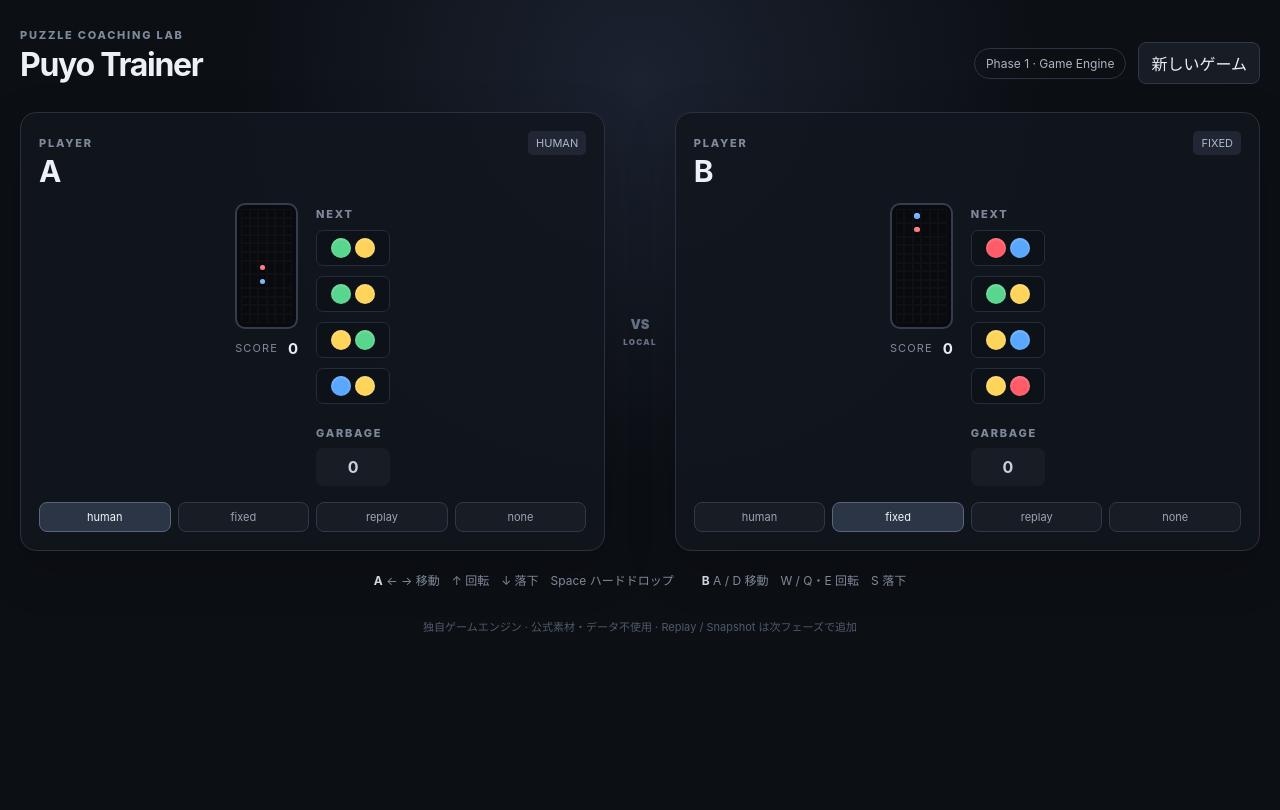
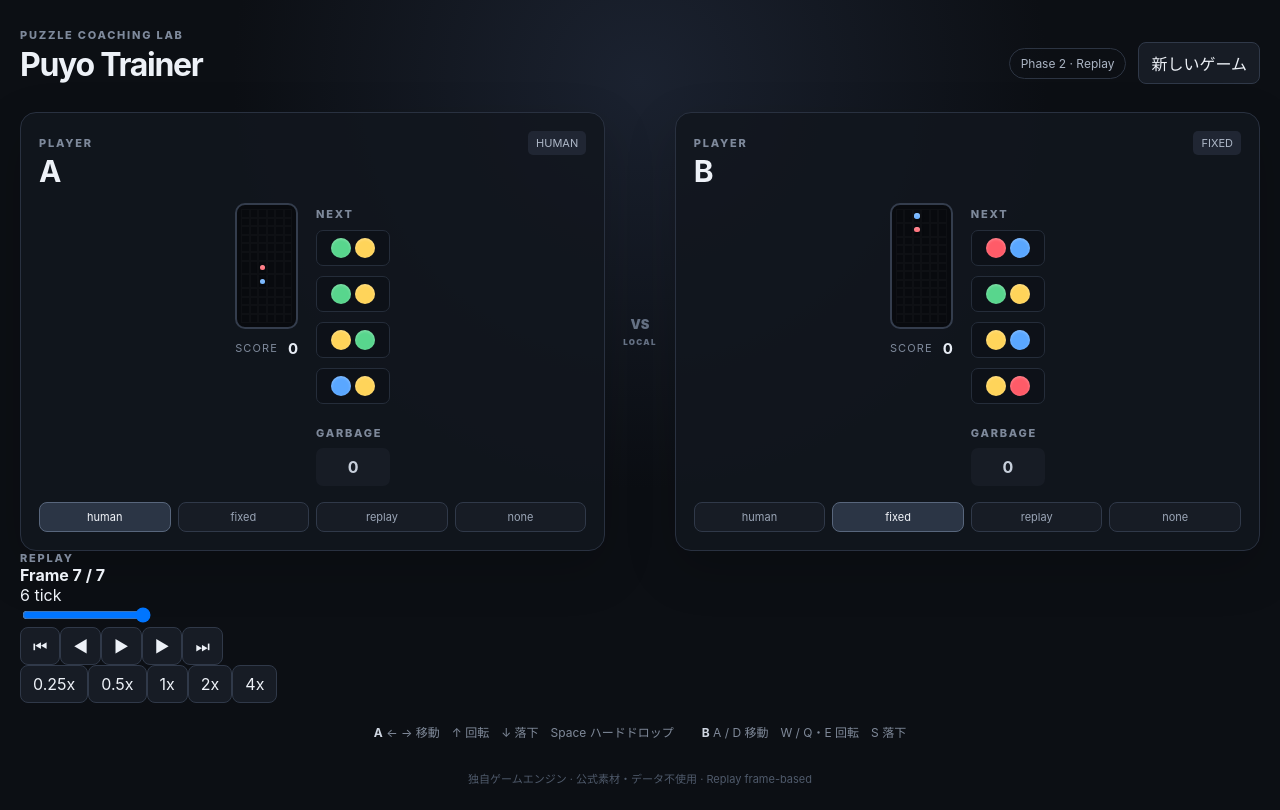
Before and after one commit to doming0202/Puyo-trainer, a React (Vite) app: page / in a window 1280 px wide. Built offline with nearby package versions, Linux system fonts and the light colour scheme.

Commit message:
feat: add replay controls and timeline

```diff
--- a/src/App.tsx
+++ b/src/App.tsx
@@ -1,55 +1,41 @@
 import { useCallback, useEffect, useRef, useState } from 'react'
 import { cellsOf, createGame, updatePlayer } from './game/engine'
+import { appendFrame, createReplay, frameToGame, moveCursor, REPLAY_SPEEDS, type ReplayState } from './game/replay'
 import { COLS, ROWS, type GameState, type PlayerState, type PuyoColor } from './game/types'
 import './styles.css'
 
-const COLOR_MAP: Record<PuyoColor, string> = {
-  1: '#ff5b68',
-  2: '#ffd45a',
-  3: '#58d68d',
-  4: '#5aa7ff',
-}
+const COLOR_MAP: Record<PuyoColor, string> = { 1: '#ff5b68', 2: '#ffd45a', 3: '#58d68d', 4: '#5aa7ff' }
 
 function BoardView({ player }: { player: PlayerState }) {
   const active = new Map(cellsOf(player.current).map((cell) => [`${cell.x},${cell.y}`, cell.color]))
-  return (
-    <div className="board" aria-label="ゲーム盤面">
-      {Array.from({ length: ROWS * COLS }, (_, index) => {
-        const x = index % COLS
-        const y = Math.floor(index / COLS)
-        const boardColor = player.board[y][x]
-        const color = active.get(`${x},${y}`) ?? boardColor
-        return <div className="cell" key={`${x}-${y}`}>{color && <span className="puyo" style={{ background: COLOR_MAP[color] }} />}</div>
-      })}
-    </div>
-  )
+  return <div className="board" aria-label="ゲーム盤面">{Array.from({ length: ROWS * COLS }, (_, index) => {
+    const x = index % COLS, y = Math.floor(index / COLS)
+    const color = active.get(`${x},${y}`) ?? player.board[y][x]
+    return <div className="cell" key={`${x}-${y}`}>{color && <span className="puyo" style={{ background: COLOR_MAP[color] }} />}</div>
+  })}</div>
 }
 
 function NextView({ player }: { player: PlayerState }) {
-  return (
-    <div className="next-list">
-      {player.next.slice(0, 4).map((pair, index) => (
-        <div className="next-pair" key={index}>
-          <span className="mini-puyo" style={{ background: COLOR_MAP[pair.axis] }} />
-          <span className="mini-puyo" style={{ background: COLOR_MAP[pair.child] }} />
-        </div>
-      ))}
-    </div>
-  )
+  return <div className="next-list">{player.next.slice(0, 4).map((pair, index) => <div className="next-pair" key={index}>
+    <span className="mini-puyo" style={{ background: COLOR_MAP[pair.axis] }} /><span className="mini-puyo" style={{ background: COLOR_MAP[pair.child] }} />
+  </div>)}</div>
 }
 
 export default function App() {
   const [game, setGame] = useState<GameState>(() => createGame())
-  const gameRef = useRef(game)
-  gameRef.current = game
+  const [replay, setReplay] = useState<ReplayState>(() => createReplay(game))
+  const gameRef = useRef(game); gameRef.current = game
+  const replayRef = useRef(replay); replayRef.current = replay
 
   const dispatch = useCallback((playerIndex: 0 | 1, action: Parameters<typeof updatePlayer>[1]) => {
     setGame((current) => {
       const player = current.players[playerIndex]
-      if (player.controlMode !== 'human') return current
+      if (player.controlMode !== 'human' || !current.running) return current
       const players: [PlayerState, PlayerState] = [...current.players] as [PlayerState, PlayerState]
       players[playerIndex] = updatePlayer(player, action)
-      return { ...current, players, activePlayer: playerIndex, tick: current.tick + 1 }
+      const nextGame = { ...current, players, activePlayer: playerIndex, tick: current.tick + 1 }
+      setReplay((r) => appendFrame(r, nextGame))
+      return nextGame
     })
   }, [])
 
@@ -59,80 +45,67 @@ export default function App() {
       const key = event.key.toLowerCase()
       const controls: Record<string, [0 | 1, Parameters<typeof updatePlayer>[1]]> = {
         arrowleft: [0, 'left'], arrowright: [0, 'right'], arrowup: [0, 'rotate-right'], arrowdown: [0, 'soft-drop'],
-        a: [1, 'left'], d: [1, 'right'], w: [1, 'rotate-right'], s: [1, 'soft-drop'],
-        q: [1, 'rotate-left'], e: [1, 'rotate-right'],
+        a: [1, 'left'], d: [1, 'right'], w: [1, 'rotate-right'], s: [1, 'soft-drop'], q: [1, 'rotate-left'], e: [1, 'rotate-right'],
       }
-      if (key === ' ') {
-        event.preventDefault()
-        dispatch(gameRef.current.activePlayer, 'hard-drop')
-        return
-      }
+      if (key === ' ') { event.preventDefault(); dispatch(gameRef.current.activePlayer, 'hard-drop'); return }
       const control = controls[key]
-      if (control) {
-        event.preventDefault()
-        dispatch(control[0], control[1])
-      }
+      if (control) { event.preventDefault(); dispatch(control[0], control[1]) }
     }
-    window.addEventListener('keydown', onKeyDown)
-    return () => window.removeEventListener('keydown', onKeyDown)
+    window.addEventListener('keydown', onKeyDown); return () => window.removeEventListener('keydown', onKeyDown)
   }, [dispatch])
 
   useEffect(() => {
-    const timer = window.setInterval(() => {
-      setGame((current) => {
-        if (!current.running) return current
-        const players: [PlayerState, PlayerState] = [...current.players] as [PlayerState, PlayerState]
-        players.forEach((player, index) => {
-          if (player.controlMode === 'human') players[index] = updatePlayer(player, 'soft-drop')
-        })
-        return { ...current, players, tick: current.tick + 1 }
-      })
-    }, 900)
+    const timer = window.setInterval(() => setGame((current) => {
+      if (!current.running) return current
+      const players: [PlayerState, PlayerState] = [...current.players] as [PlayerState, PlayerState]
+      players.forEach((player, index) => { if (player.controlMode === 'human') players[index] = updatePlayer(player, 'soft-drop') })
+      const nextGame = { ...current, players, tick: current.tick + 1 }
+      setReplay((r) => appendFrame(r, nextGame)); return nextGame
+    }), 900)
     return () => window.clearInterval(timer)
   }, [])
 
-  const setMode = (index: 0 | 1, mode: PlayerState['controlMode']) => {
-    setGame((current) => {
-      const players: [PlayerState, PlayerState] = [...current.players] as [PlayerState, PlayerState]
-      players[index] = { ...players[index], controlMode: mode }
-      return { ...current, players }
-    })
-  }
+  useEffect(() => {
+    const timer = window.setInterval(() => setReplay((current) => {
+      if (!current.playing || current.frames.length < 2) return current
+      const next = moveCursor(current, 1)
+      if (next.cursor === current.frames.length - 1) return { ...next, playing: false }
+      setGame(frameToGame(next.frames[next.cursor], false)); return next
+    }), Math.max(40, 250 / replay.speed))
+    return () => window.clearInterval(timer)
+  }, [replay.speed])
 
-  const reset = () => setGame(createGame())
+  const setMode = (index: 0 | 1, mode: PlayerState['controlMode']) => setGame((current) => {
+    const players: [PlayerState, PlayerState] = [...current.players] as [PlayerState, PlayerState]
+    players[index] = { ...players[index], controlMode: mode }; return { ...current, players }
+  })
 
-  return (
-    <main className="app">
-      <header className="topbar">
-        <div><div className="eyebrow">PUZZLE COACHING LAB</div><h1>Puyo Trainer</h1></div>
-        <div className="header-actions"><span className="phase">Phase 1 · Game Engine</span><button onClick={reset}>新しいゲーム</button></div>
-      </header>
+  const reset = () => { const next = createGame(); setGame(next); setReplay(createReplay(next)) }
+  const seek = (cursor: number) => setReplay((current) => {
+    const next = { ...current, cursor: Math.max(0, Math.min(current.frames.length - 1, cursor)), playing: false }
+    setGame(frameToGame(next.frames[next.cursor], false)); return next
+  })
+  const togglePlayback = () => setReplay((current) => {
+    if (current.frames.length < 2) return current
+    if (current.cursor >= current.frames.length - 1) return { ...current, cursor: 0, playing: true }
+    return { ...current, playing: !current.playing }
+  })
+  const activeFrame = replay.frames[replay.cursor]
 
-      <section className="arena">
-        <PlayerPanel title="A" player={game.players[0]} onMode={(mode) => setMode(0, mode)} />
-        <div className="vs"><span>VS</span><small>LOCAL</small></div>
-        <PlayerPanel title="B" player={game.players[1]} onMode={(mode) => setMode(1, mode)} />
-      </section>
-
-      <section className="controls">
-        <div><strong>A</strong> ← → 移動　↑ 回転　↓ 落下　Space ハードドロップ</div>
-        <div><strong>B</strong> A / D 移動　W / Q・E 回転　S 落下</div>
-      </section>
-
-      <footer>独自ゲームエンジン · 公式素材・データ不使用 · Replay / Snapshot は次フェーズで追加</footer>
-    </main>
-  )
+  return <main className="app">
+    <header className="topbar"><div><div className="eyebrow">PUZZLE COACHING LAB</div><h1>Puyo Trainer</h1></div><div className="header-actions"><span className="phase">Phase 2 · Replay</span><button onClick={reset}>新しいゲーム</button></div></header>
+    <section className="arena"><PlayerPanel title="A" player={game.players[0]} onMode={(mode) => setMode(0, mode)} /><div className="vs"><span>VS</span><small>LOCAL</small></div><PlayerPanel title="B" player={game.players[1]} onMode={(mode) => setMode(1, mode)} /></section>
+    <section className="replay-panel">
+      <div className="replay-header"><div><div className="aside-label">REPLAY</div><strong>Frame {replay.cursor + 1} / {replay.frames.length}</strong></div><span>{activeFrame?.tick ?? 0} tick</span></div>
+      <input className="timeline" type="range" min="0" max={Math.max(0, replay.frames.length - 1)} value={replay.cursor} onChange={(e) => seek(Number(e.target.value))} />
+      <div className="replay-controls"><button onClick={() => seek(0)}>⏮</button><button onClick={() => setReplay((r) => { const n = moveCursor(r, -1); setGame(frameToGame(n.frames[n.cursor], false)); return { ...n, playing: false } })}>◀</button><button className="play" onClick={togglePlayback}>{replay.playing ? '⏸' : '▶'}</button><button onClick={() => setReplay((r) => { const n = moveCursor(r, 1); setGame(frameToGame(n.frames[n.cursor], false)); return { ...n, playing: false } })}>▶</button><button onClick={() => seek(replay.frames.length - 1)}>⏭</button>
+        <div className="speed-buttons">{REPLAY_SPEEDS.map((speed) => <button className={replay.speed === speed ? 'selected' : ''} key={speed} onClick={() => setReplay((r) => ({ ...r, speed }))}>{speed}x</button>)}</div></div>
+    </section>
+    <section className="controls"><div><strong>A</strong> ← → 移動　↑ 回転　↓ 落下　Space ハードドロップ</div><div><strong>B</strong> A / D 移動　W / Q・E 回転　S 落下</div></section>
+    <footer>独自ゲームエンジン · 公式素材・データ不使用 · Replay frame-based</footer>
+  </main>
 }
 
 function PlayerPanel({ title, player, onMode }: { title: string; player: PlayerState; onMode: (mode: PlayerState['controlMode']) => void }) {
-  return (
-    <article className="player-card">
-      <div className="player-header"><div><span className="player-label">PLAYER</span><h2>{title}</h2></div><span className={`mode ${player.controlMode}`}>{player.controlMode}</span></div>
-      <div className="game-row">
-        <div><BoardView player={player} /><div className="score">SCORE <b>{player.score.toLocaleString()}</b>{player.chain > 0 && <span>CHAIN {player.chain}</span>}</div></div>
-        <aside><div className="aside-label">NEXT</div><NextView player={player} /><div className="aside-label garbage-label">GARBAGE</div><div className="garbage">{player.garbage}</div></aside>
-      </div>
-      <div className="mode-buttons">{(['human', 'fixed', 'replay', 'none'] as const).map((mode) => <button className={player.controlMode === mode ? 'selected' : ''} key={mode} onClick={() => onMode(mode)}>{mode}</button>)}</div>
-    </article>
-  )
+  return <article className="player-card"><div className="player-header"><div><span className="player-label">PLAYER</span><h2>{title}</h2></div><span className={`mode ${player.controlMode}`}>{player.controlMode}</span></div><div className="game-row"><div><BoardView player={player} /><div className="score">SCORE <b>{player.score.toLocaleString()}</b>{player.chain > 0 && <span>CHAIN {player.chain}</span>}</div></div><aside><div className="aside-label">NEXT</div><NextView player={player} /><div className="aside-label garbage-label">GARBAGE</div><div className="garbage">{player.garbage}</div></aside></div><div className="mode-buttons">{(['human', 'fixed', 'replay', 'none'] as const).map((mode) => <button className={player.controlMode === mode ? 'selected' : ''} key={mode} onClick={() => onMode(mode)}>{mode}</button>)}</div></article>
 }
```
